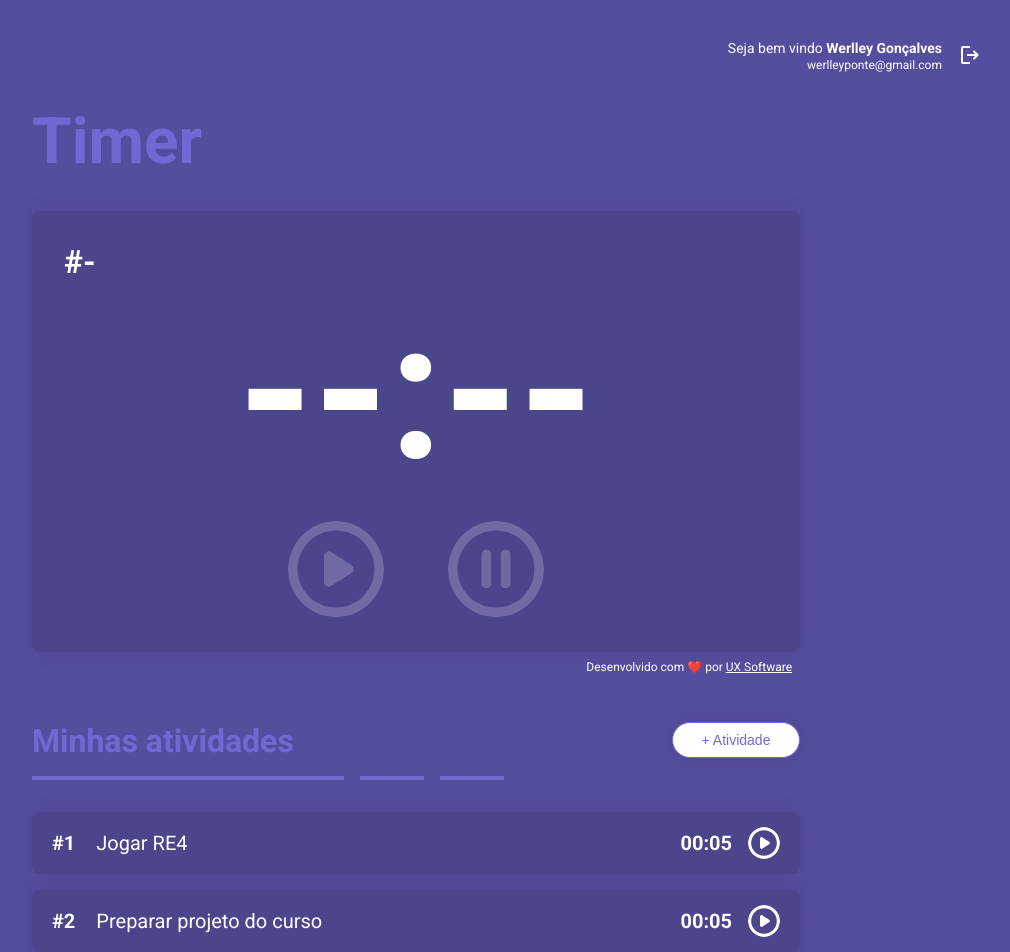
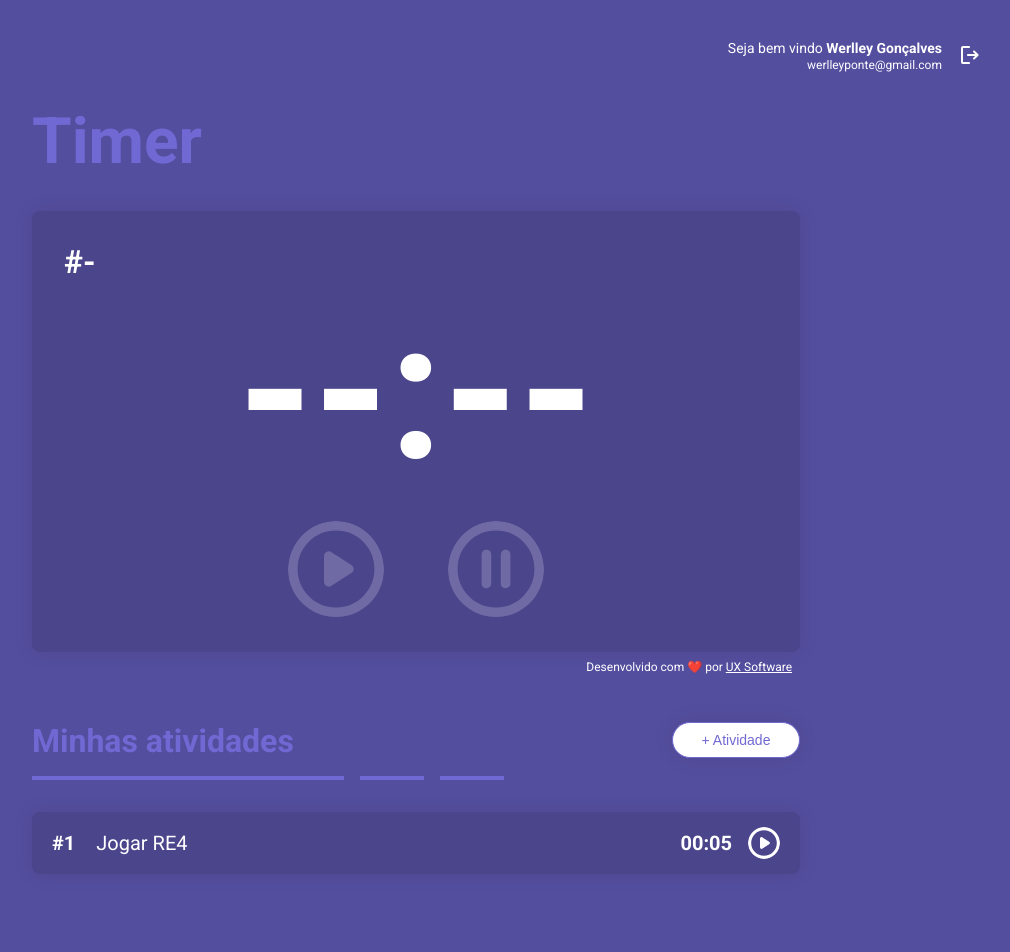
Before and after one commit to werlleyg/timerproject, a Next.js app: page /timer in a window 1280 px wide. Shown: the top 952 px of the page, without its empty margins (224-1234 px from the left). Built offline with nearby package versions, Linux system fonts and the light colour scheme.

Commit message:
feat: add empty deck element

```diff
--- a/src/pages/timer/index.tsx
+++ b/src/pages/timer/index.tsx
@@ -18,6 +18,7 @@ import playIcon from '../../../public/assets/play-icon.svg';
 import pauseIcon from '../../../public/assets/pause-icon.svg';
 import trashIcon from '../../../public/assets/trash-icon.svg';
 import successIcon from '../../../public/assets/success-icon.svg';
+import Router from 'next/router';
 
 interface IActivity {
   id: number;
@@ -34,18 +35,18 @@ export default function Timer() {
       time: '00:05',
       status: 'pending',
     },
-    {
-      id: 2,
-      name: 'Preparar projeto do curso',
-      time: '00:05',
-      status: 'pending',
-    },
-    {
-      id: 3,
-      name: 'Ler Stephen King',
-      time: '00:05',
-      status: 'pending',
-    },
+    // {
+    //   id: 2,
+    //   name: 'Preparar projeto do curso',
+    //   time: '00:05',
+    //   status: 'pending',
+    // },
+    // {
+    //   id: 3,
+    //   name: 'Ler Stephen King',
+    //   time: '00:05',
+    //   status: 'pending',
+    // },
   ]);
 
   const [selectedActivity, setSelectedActivity] = useState<IActivity>();
@@ -140,6 +141,10 @@ export default function Timer() {
     [activitiesList, selectedActivity],
   );
 
+  // user
+
+  const setLogout = useCallback(() => Router.push('/'), []);
+
   return (
     <>
       <Head>
@@ -162,7 +167,7 @@ export default function Timer() {
             </div>
             <div className='div__data-user--email'>werlleyponte@gmail.com</div>
           </div>
-          <button type='button'>
+          <button type='button' onClick={setLogout}>
             <Image
               src={logoutIcon}
               alt='logout'
@@ -222,7 +227,7 @@ export default function Timer() {
             </button>
           </SubHeader>
           <Deck>
-            {activitiesList.map((activity) => (
+            {activitiesList?.map((activity) => (
               <Card key={activity.id} status={activity.status}>
                 <div className='div__card--title' title={activity.name}>
                   <b>#{activity.id}</b> {activity.name}
@@ -264,6 +269,11 @@ export default function Timer() {
                 )}
               </Card>
             ))}
+            {activitiesList.length === 0 && (
+              <div className='div__empty-deck'>
+                Nenhuma atividade cadastrada
+              </div>
+            )}
           </Deck>
         </Container>
       </Main>
--- a/src/pages/timer/styles.tsx
+++ b/src/pages/timer/styles.tsx
@@ -141,6 +141,21 @@ export const Deck = styled.div`
   display: flex;
   flex-direction: column;
   gap: 1rem;
+
+  .div__empty-deck {
+    height: 3.875rem;
+    background: var(--prymary-color-darkness-50);
+    border-radius: 0.5rem;
+    display: flex;
+    align-items: center;
+    justify-content: flex-start;
+
+    font-weight: 300;
+    font-size: 1.25rem;
+    line-height: 1.5rem;
+    color: var(--primary-color);
+    padding: 0rem 1rem;
+  }
 `;
 
 // --------------------------------
--- a/src/styles/globals.scss
+++ b/src/styles/globals.scss
@@ -3,6 +3,7 @@
   --primary-color-light: #9d95ff;
   --primary-color-dark: #544e9f;
   --primary-color-darkness: #4b458c;
+  --prymary-color-darkness-50: #4b458c7f;
 
   --secondary-color: #c6253a;
   --secondary-color-light: #f15b6f;
```
